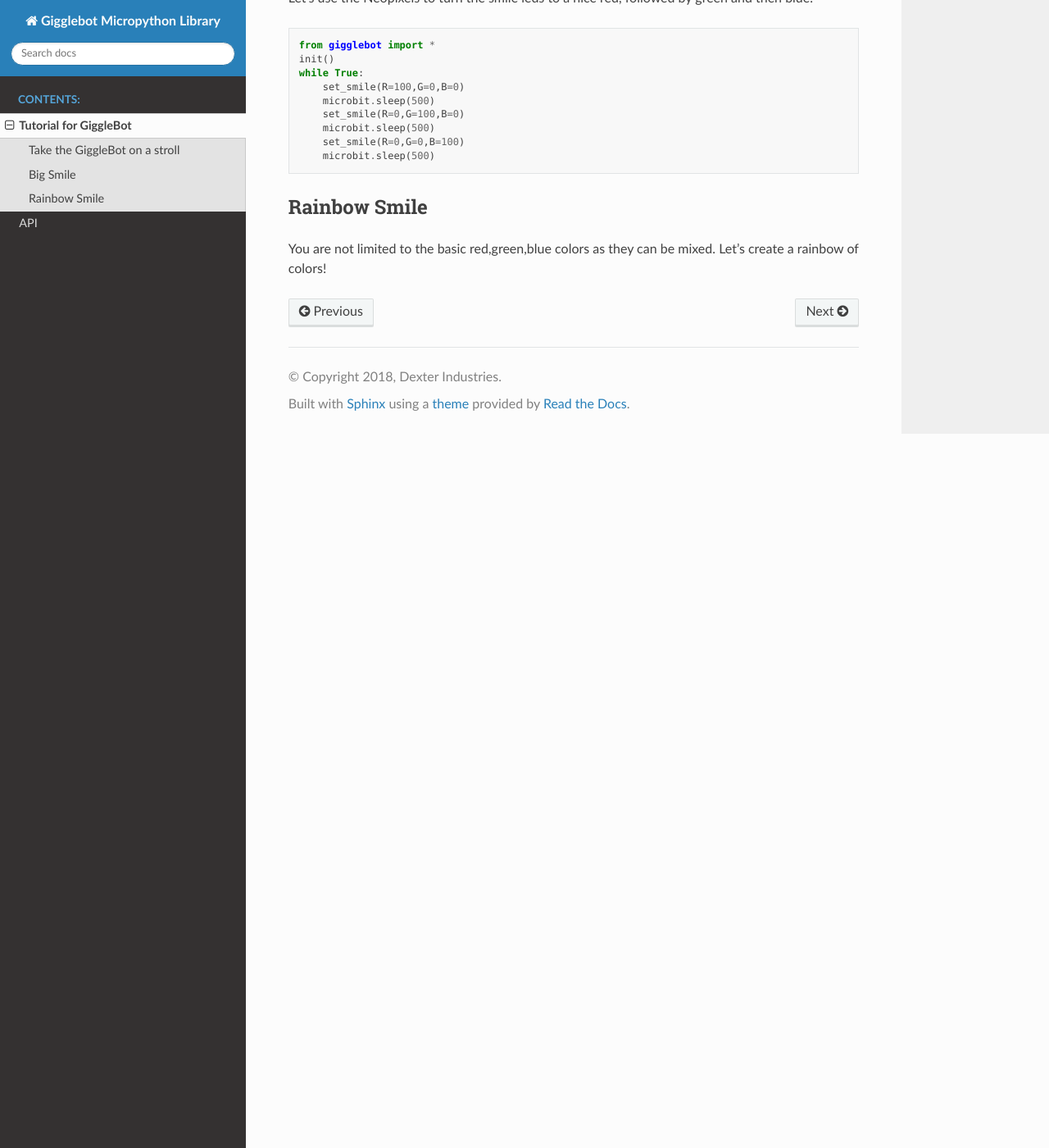
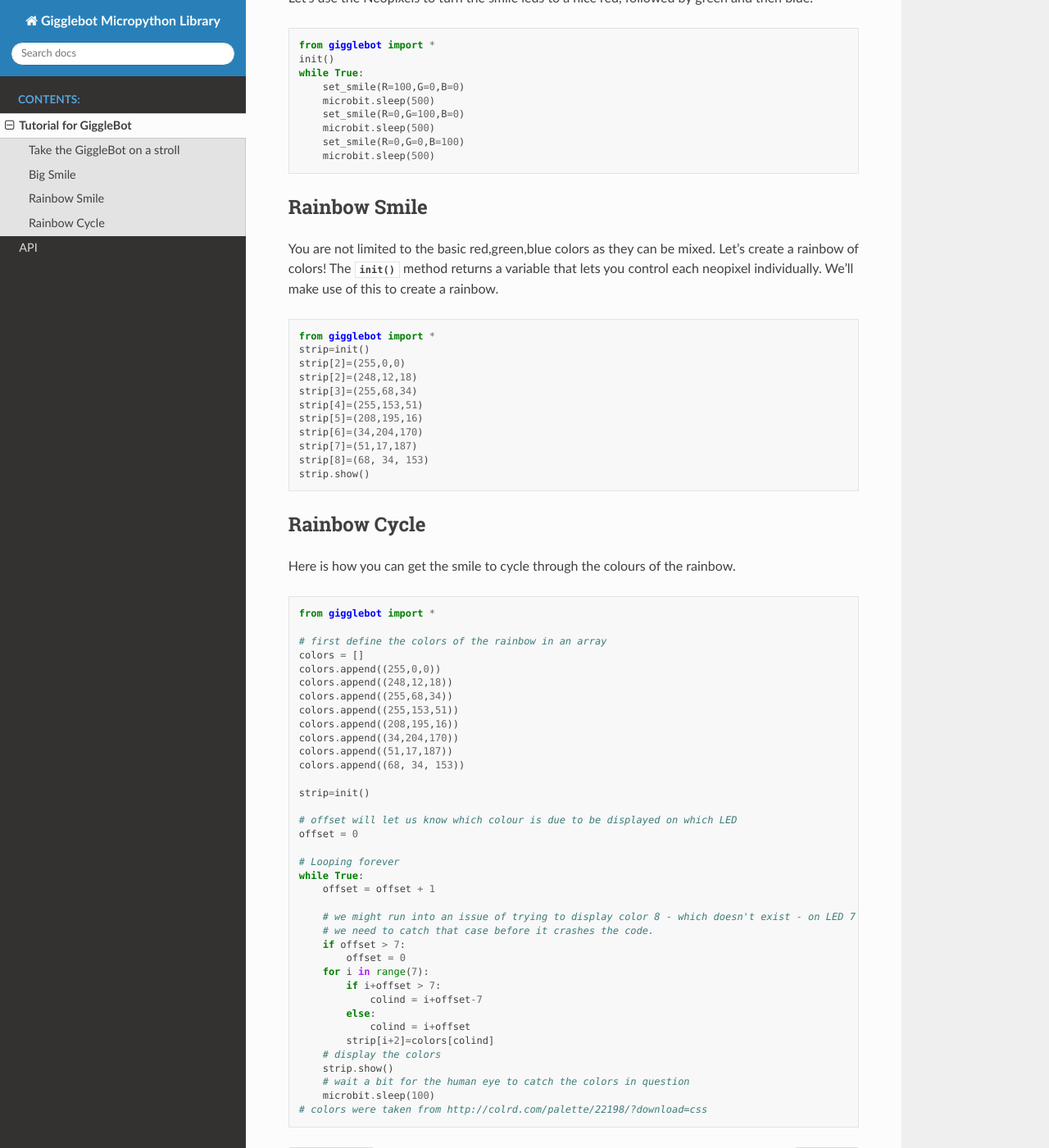
Before and after one commit to DexterInd/deprecated-micropython-gigglebot, a Sphinx documentation site: the page built from docs/source/tutorial.rst, in a window 1280 px wide and 1400 px high, scrolled down 969 px. Shown: the whole window at 82% size. Built offline with Sphinx 7.4.7 and the Read the Docs theme 2.0.0, drawn with Linux system fonts in a browser that asks for light colours.

Commit message:
added cycling through the rainbow tutorial

```diff
--- a/docs/source/tutorial.rst
+++ b/docs/source/tutorial.rst
@@ -55,3 +55,65 @@ Rainbow Smile
 ^^^^^^^^^^^^^
 
 You are not limited to the basic red,green,blue colors as they can be mixed. Let's create a rainbow of colors!
+The :py:meth:`~gigglebot.init()` method returns a variable that lets you control each neopixel individually.
+We'll make use of this to create a rainbow.
+
+.. code::
+
+   from gigglebot import *
+   strip=init()
+   strip[2]=(255,0,0)
+   strip[2]=(248,12,18)
+   strip[3]=(255,68,34)
+   strip[4]=(255,153,51)
+   strip[5]=(208,195,16)
+   strip[6]=(34,204,170)
+   strip[7]=(51,17,187)
+   strip[8]=(68, 34, 153)
+   strip.show()
+
+
+Rainbow Cycle
+^^^^^^^^^^^^^
+
+Here is how you can get the smile to cycle through the colours of the rainbow.
+
+.. code::
+
+   from gigglebot import *
+
+   # first define the colors of the rainbow in an array
+   colors = []
+   colors.append((255,0,0))
+   colors.append((248,12,18))
+   colors.append((255,68,34))
+   colors.append((255,153,51))
+   colors.append((208,195,16))
+   colors.append((34,204,170))
+   colors.append((51,17,187))
+   colors.append((68, 34, 153))
+
+   strip=init()
+
+   # offset will let us know which colour is due to be displayed on which LED
+   offset = 0
+
+   # Looping forever
+   while True:
+       offset = offset + 1
+
+       # we might run into an issue of trying to display color 8 - which doesn't exist - on LED 7
+       # we need to catch that case before it crashes the code.
+       if offset > 7:
+           offset = 0
+       for i in range(7):
+           if i+offset > 7:
+               colind = i+offset-7
+           else:
+               colind = i+offset
+           strip[i+2]=colors[colind]
+       # display the colors
+       strip.show()
+       # wait a bit for the human eye to catch the colors in question
+       microbit.sleep(100)
+   # colors were taken from http://colrd.com/palette/22198/?download=css
```
